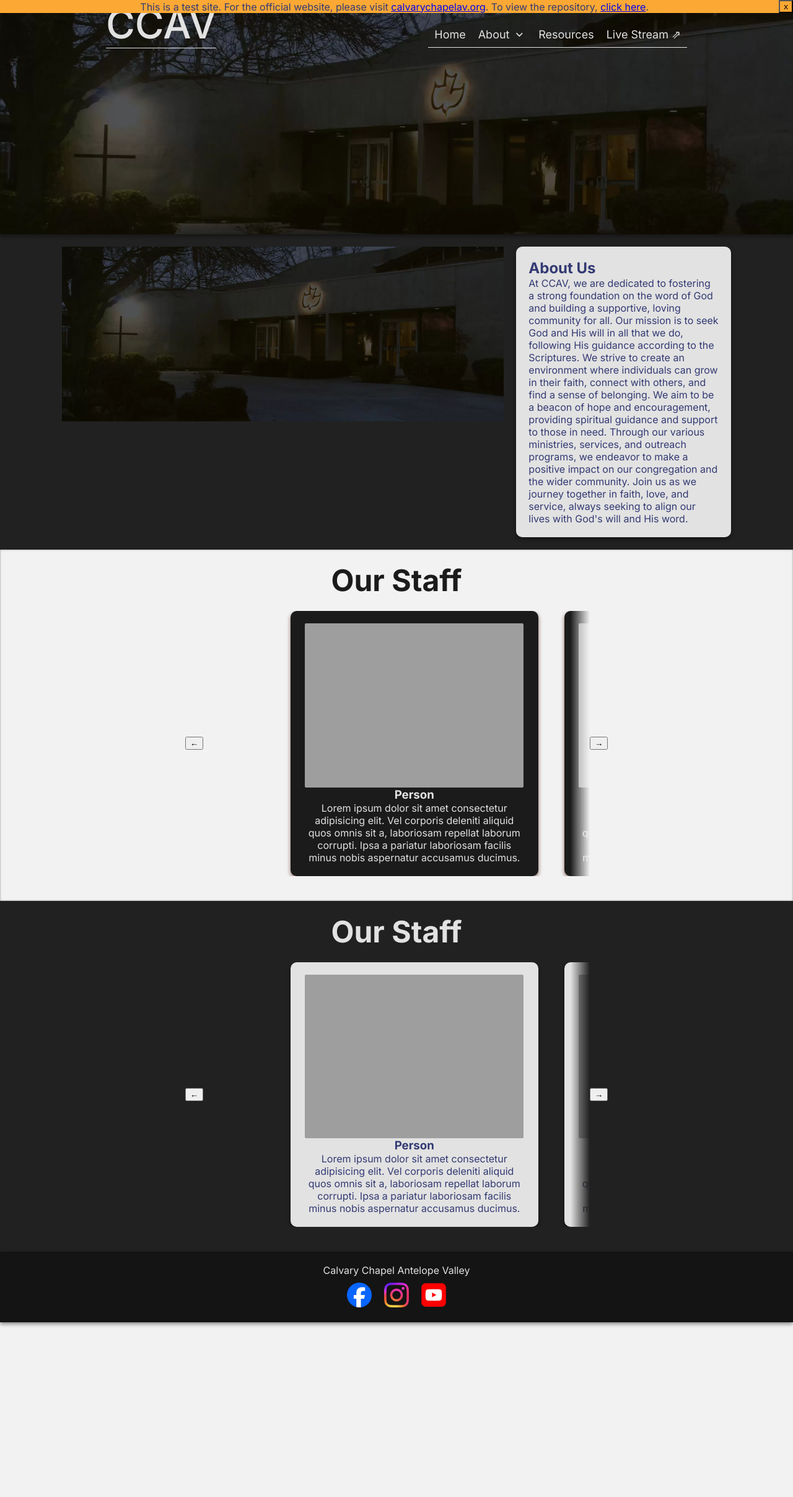
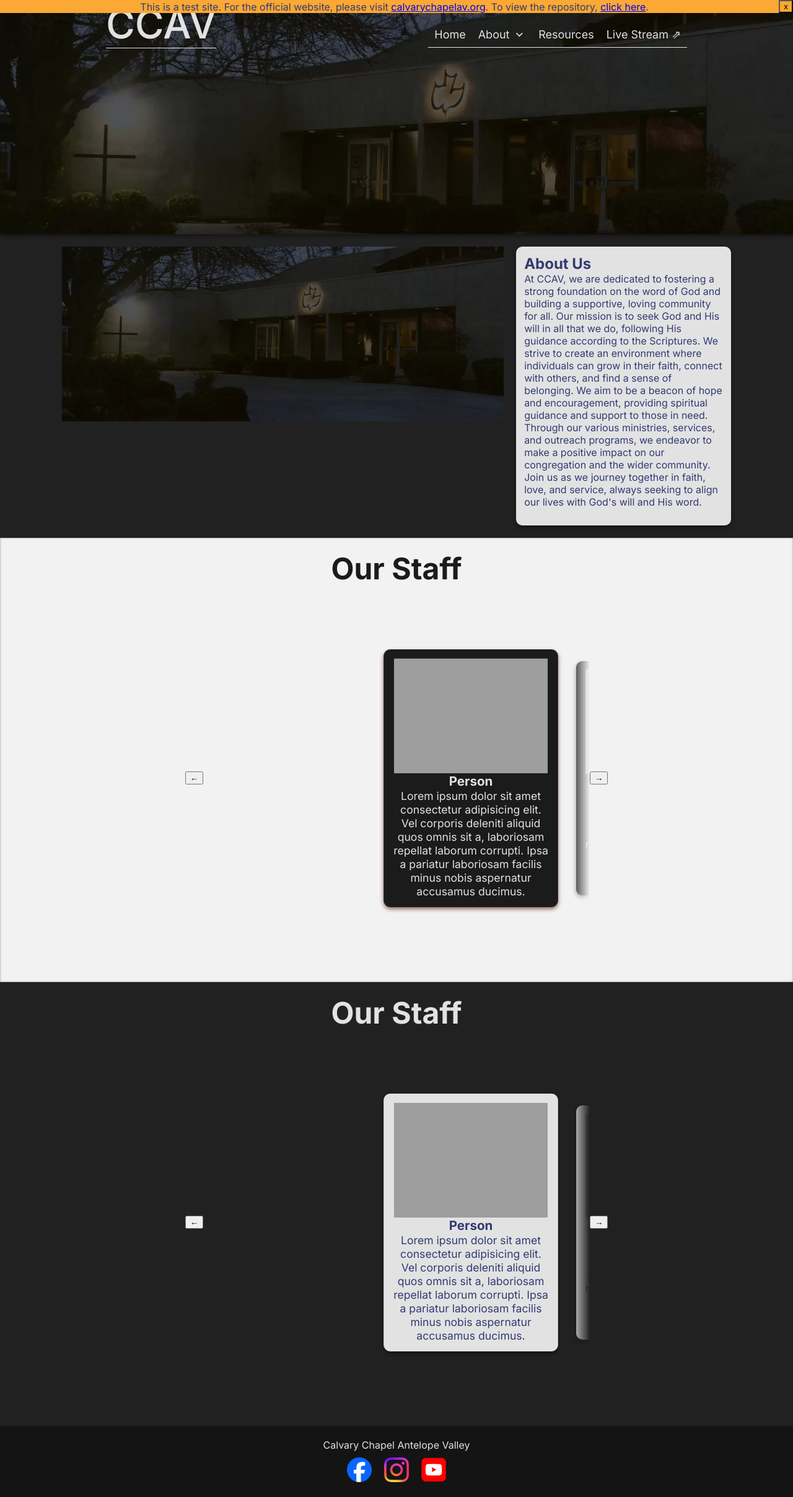
Before and after one commit to levipevans/ccav.church, a Jekyll site: the page built from about/index.html, in a window 1280 px wide. Shown: the whole page at 62% size. Built offline with Jekyll 4.4.1, drawn with Linux system fonts in a browser that asks for light colours.

Commit message:
♻️ (components.scss): refactor carousel and profile card styles for better responsiveness and usability ✨ (components.scss): introduce new styles for active carousel cards to enhance visual feedback 💡 (components.scss): update padding and margin calculations to use viewport units for improved layout across devices

```diff
--- a/_sass/components.scss
+++ b/_sass/components.scss
@@ -191,14 +191,22 @@
     gap: 10px;
     overflow: hidden;
     width: 60%;
-    padding-left: calc(12%);
     mask-image: linear-gradient(to right, rgba(0, 0, 0, 0) 0%, white 5%, white 95%, rgba(0, 0, 0, 0) 100%);
+    padding: 100px;
 }
 
 .carousel-view>* {
     margin-left: 1rem;
     margin-right: 1rem;
     align-self: center;
+}
+
+.carousel-view>*:first-child {
+    margin-left: calc((22vw/2 * 1.45));
+}
+
+.carousel-view>*:last-child {
+    margin-right: calc((22vw/2 * 1.45));
 }
 
 
@@ -210,8 +218,12 @@
     align-items: center;
     flex-grow: 0;
     flex-shrink: 0;
-    width: 400px;
-    padding: 10px;
+    width: 20vw;
+}
+
+.carousel-card-active {
+    scale: 1.1;
+    transition: scale .3s;
 }
 
 
@@ -226,7 +238,7 @@
     }
 
     .preview-card {
-        padding: 20px;
+        padding: 1vw;
     }
 
     .alert-box {
```
